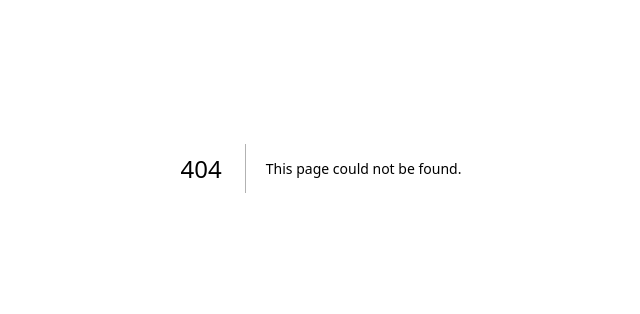
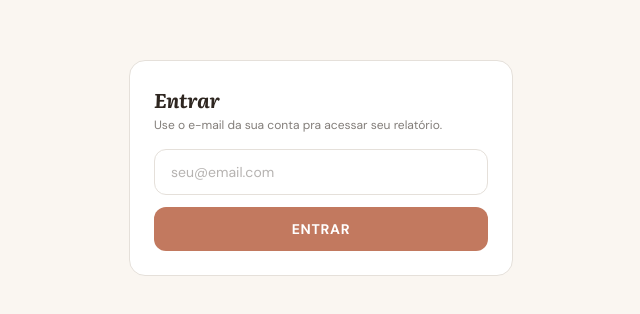
Before and after one commit to gabrielvitorm/mapa-da-fertilidade-app, a Next.js app: page /login in a window 1280 px wide. Before the commit this address had no page. Shown: the part 232-546 px from the top of the page, without its empty margins (319-959 px from the left). Built offline with nearby package versions, Linux system fonts and the light colour scheme.

Commit message:
feat: add POST /api/auth/login and /login page

```diff
--- /dev/null
+++ b/src/app/api/auth/login/route.ts
@@ -0,0 +1,20 @@
+import { NextRequest, NextResponse } from 'next/server';
+import { db } from '@/lib/db';
+import { createSession } from '@/lib/auth';
+
+export async function POST(request: NextRequest) {
+  const body = (await request.json()) as { email?: string };
+  const email = body.email?.trim().toLowerCase();
+
+  if (!email) {
+    return NextResponse.json({ error: 'email is required' }, { status: 400 });
+  }
+
+  const user = await db.user.findUnique({ where: { email } });
+  if (!user) {
+    return NextResponse.json({ error: 'Não encontramos essa conta' }, { status: 404 });
+  }
+
+  await createSession(user.id);
+  return NextResponse.json({ ok: true });
+}
--- /dev/null
+++ b/src/app/login/page.tsx
@@ -0,0 +1,69 @@
+'use client';
+
+import { useState } from 'react';
+import { useRouter } from 'next/navigation';
+
+export default function LoginPage() {
+  const router = useRouter();
+  const [email, setEmail] = useState('');
+  const [error, setError] = useState<string | null>(null);
+  const [loading, setLoading] = useState(false);
+
+  async function handleSubmit(e: React.FormEvent) {
+    e.preventDefault();
+    setError(null);
+    setLoading(true);
+
+    const res = await fetch('/api/auth/login', {
+      method: 'POST',
+      headers: { 'Content-Type': 'application/json' },
+      body: JSON.stringify({ email }),
+    });
+
+    if (!res.ok) {
+      const data = (await res.json()) as { error?: string };
+      setError(data.error ?? 'Não foi possível entrar');
+      setLoading(false);
+      return;
+    }
+
+    router.push('/dashboard');
+  }
+
+  return (
+    <div className="flex flex-col min-h-screen items-center justify-center bg-[var(--color-surface-cream)] px-6">
+      <div className="w-full max-w-sm bg-white rounded-2xl border border-[var(--color-border-soft)] p-6 flex flex-col gap-4">
+        <div>
+          <h1 className="font-serif italic text-xl font-bold text-[var(--color-brand-brown)]">
+            Entrar
+          </h1>
+          <p className="text-xs text-[var(--color-brand-brown)]/60 mt-1">
+            Use o e-mail da sua conta pra acessar seu relatório.
+          </p>
+        </div>
+
+        <form onSubmit={handleSubmit} className="flex flex-col gap-3">
+          <input
+            type="email"
+            required
+            autoComplete="email"
+            placeholder="seu@email.com"
+            value={email}
+            onChange={(e) => setEmail(e.target.value)}
+            className="w-full px-4 py-3 rounded-xl border border-[var(--color-border-soft)] text-sm bg-white text-[var(--color-brand-brown)] placeholder:text-[var(--color-brand-brown)]/35 outline-none focus:border-[var(--color-brand-terracota)]/60"
+          />
+
+          {error && <p className="text-xs text-red-500">{error}</p>}
+
+          <button
+            type="submit"
+            disabled={loading}
+            className="w-full py-3 bg-[var(--color-brand-terracota)] hover:opacity-90 disabled:opacity-40 text-white font-bold rounded-xl text-sm uppercase tracking-wider transition-opacity"
+          >
+            {loading ? 'Entrando...' : 'Entrar'}
+          </button>
+        </form>
+      </div>
+    </div>
+  );
+}
--- a/src/app/page.tsx
+++ b/src/app/page.tsx
@@ -16,6 +16,12 @@ export default function Home() {
           className="px-4 py-2 rounded-lg bg-[var(--color-brand-sage)] text-white text-sm font-bold"
         >
           Funil real: Boas-vindas
+        </Link>
+        <Link
+          href="/login"
+          className="px-4 py-2 rounded-lg bg-[var(--color-brand-sage)] text-white text-sm font-bold"
+        >
+          Funil real: Login
         </Link>
         <Link
           href="/preview/welcome"
```
